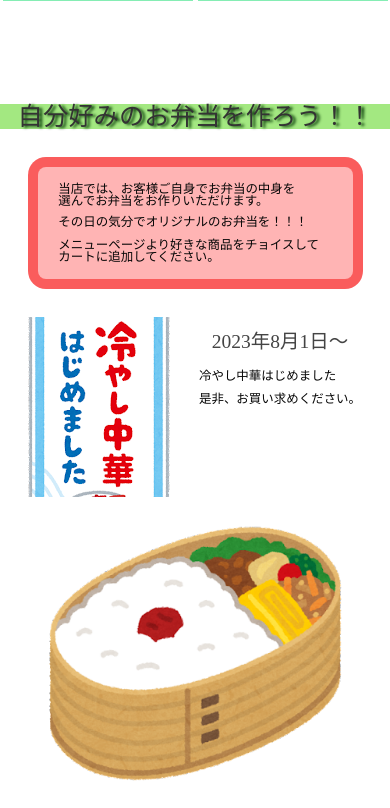
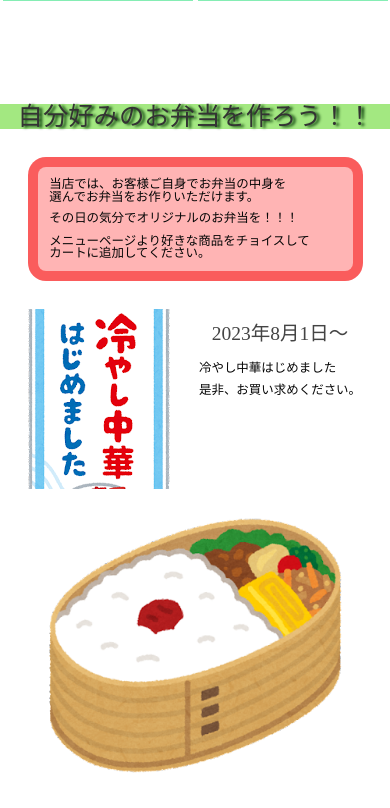
Before and after one commit to michikofujita/oh-bento, a PHP site: page /index.php in a window 390 px wide. Shown: the part 277-1085 px from the top of the page. Run offline with PHP 8.4, Linux system fonts and the light colour scheme.

Commit message:
藤田　top

```diff
--- a/css/top-style.css
+++ b/css/top-style.css
@@ -63,20 +63,16 @@ padding: 0;
         font-size: 6.5vw;
         margin-bottom: 0;
     }
-    #top .box1 {
-        padding: 1.5vw;
-        margin: 1.5em 1.5em;
-    }
-    #top .box1 p {
-        margin: 10px 15px;
-    }
-    /* #top img {
-        text-align: center;
-    } */
-
     #top p {
         font-size: 3vw;
     }
+
+    #top .box1 {
+        padding: 3vw;
+        margin: 1.5em 1.5em;
+    }
+
+
     #top .Container {
         display: block;
     }
--- a/index.php
+++ b/index.php
@@ -24,8 +24,8 @@
           是非、お買い求めください。</p>
         </div>
       </div>
+    </div>
 
-    </div>
     <div class="flex2">
       <figure class="image1"><img src="images/img01.png" alt="top画像1"></figure>
     </div>
```
